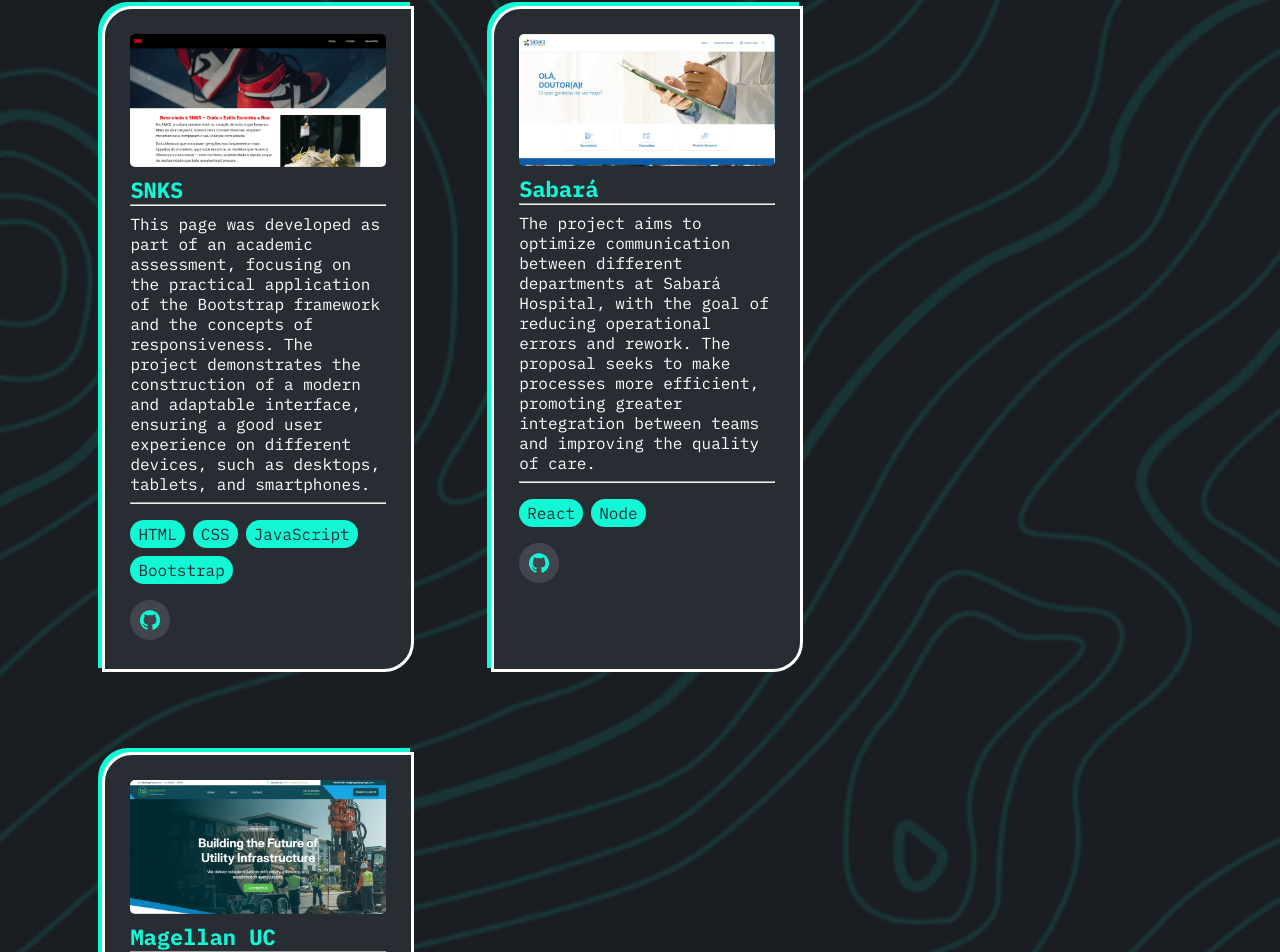
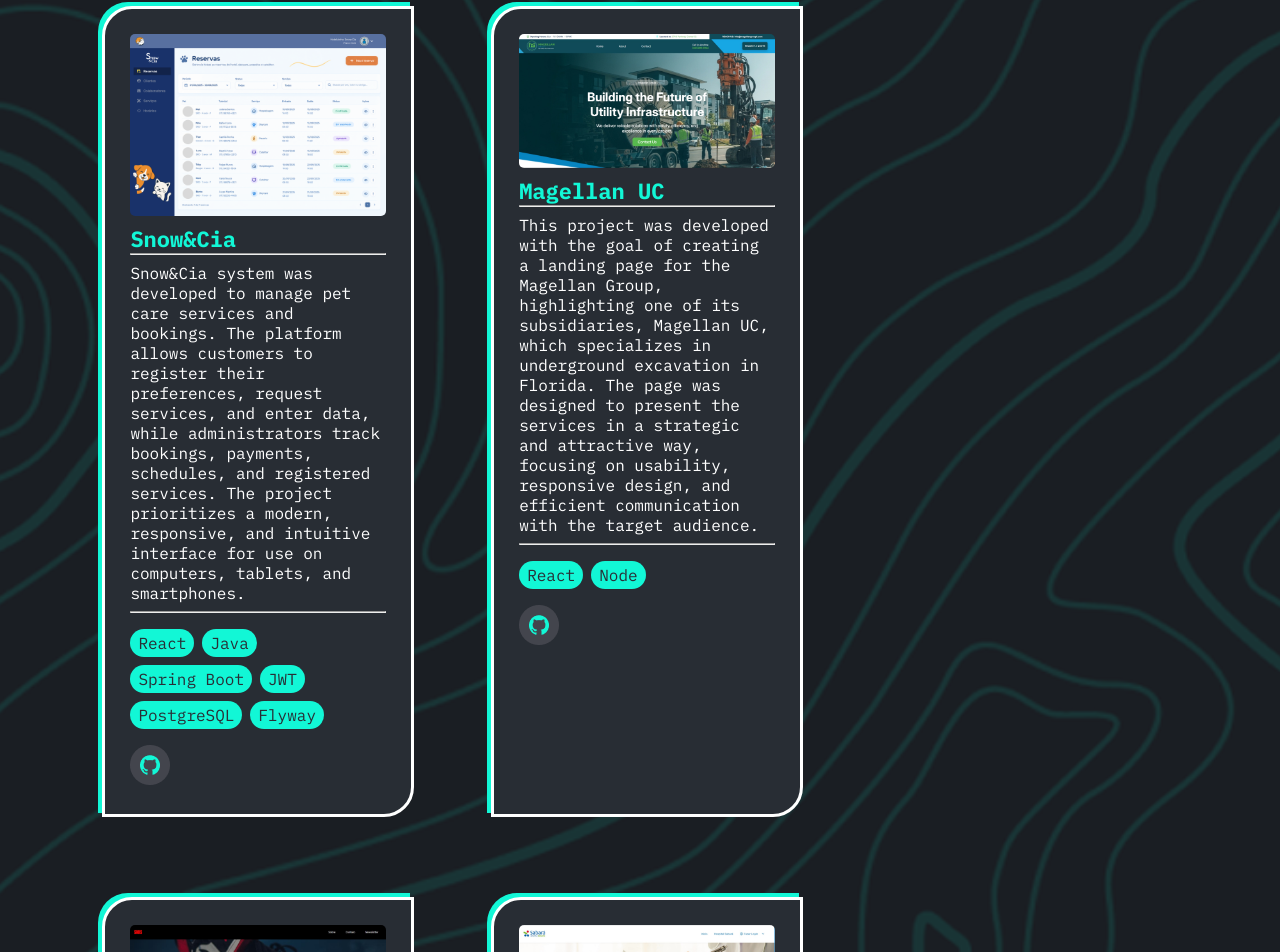
Before and after one commit to EvandroKaibara/portfolio, a React (Vite) app: page /eng in a window 1280 px wide. Shown: the part 2835-3787 px from the top of the page. Built offline with nearby package versions, Linux system fonts and the light colour scheme.

Commit message:
Added new project

```diff
--- a/src/components/About/about.module.css
+++ b/src/components/About/about.module.css
@@ -34,7 +34,6 @@
     .container {
         align-items: center;
         text-align: center;
-        padding: 1.5rem 1rem;
     }
 
     .container h2 {
--- a/src/components/ProjectTitle/project-title.module.css
+++ b/src/components/ProjectTitle/project-title.module.css
@@ -42,7 +42,7 @@
     }
 
     .p {
-        font-size: 1rem;
+        font-size: 0.75rem;
     }
 }
 
--- a/src/components/Text/text.module.css
+++ b/src/components/Text/text.module.css
@@ -94,7 +94,6 @@
     transform: scale(1.1);
 }
 
-/* 📱 Mobile */
 @media (max-width: 768px) {
     .containerText {
         align-items: center;
@@ -107,7 +106,6 @@
 
     .h1::before,
     .h1::after {
-        left: 50%;
         transform: translateX(-50%);
     }
 
@@ -121,7 +119,6 @@
 
     .containerP::before,
     .containerP::after {
-        left: 50%;
         transform: translateX(-50%);
     }
 
@@ -130,7 +127,6 @@
     }
 }
 
-/* 📲 Tablet */
 @media (min-width: 769px) and (max-width: 1024px) {
     .h1 {
         font-size: 3rem;
--- a/src/pages/eng/index.jsx
+++ b/src/pages/eng/index.jsx
@@ -83,6 +83,20 @@
 
                     <div className={styles.containerProjectCards}>
                         <CardProject
+                            img='./img/projects/snowecia.png'
+                            h4="Snow&Cia"
+                            description="Snow&Cia system was developed to manage pet care services and bookings. The platform allows customers to register their preferences, request services, and enter data, while administrators track bookings, payments, schedules, and registered services. The project prioritizes a modern, responsive, and intuitive interface for use on computers, tablets, and smartphones."
+                            github="https://github.com/EvandroKaibara/snowcia"
+                            techs={["React", "Java", "Spring Boot", "JWT", "PostgreSQL", "Flyway"]}
+                        />
+                        <CardProject
+                            img='./img/projects/magellan.jpeg'
+                            h4="Magellan UC"
+                            description="This project was developed with the goal of creating a landing page for the Magellan Group, highlighting one of its subsidiaries, Magellan UC, which specializes in underground excavation in Florida. The page was designed to present the services in a strategic and attractive way, focusing on usability, responsive design, and efficient communication with the target audience."
+                            github="https://github.com/EvandroKaibara/MagellanGroup"
+                            techs={["React", "Node"]}
+                        />
+                        <CardProject
                             img='./img/projects/snks.jpeg'
                             h4="SNKS"
                             description="This page was developed as part of an academic assessment, focusing on the practical application of the Bootstrap framework and the concepts of responsiveness. The project demonstrates the construction of a modern and adaptable interface, ensuring a good user experience on different devices, such as desktops, tablets, and smartphones."
@@ -96,13 +110,6 @@
                             github="https://github.com/EvandroKaibara/Sabara"
                             techs={["React", "Node"]}
                         />
-                        <CardProject
-                            img='./img/projects/magellan.jpeg'
-                            h4="Magellan UC"
-                            description="Este proyecto se desarrolló con el objetivo de crear una página de inicio para el Grupo Magellan, destacando una de sus filiales, Magellan UC, especializada en excavaciones subterráneas en Florida. La página se diseñó para presentar los servicios de forma estratégica y atractiva, priorizando la usabilidad, el diseño adaptable y una comunicación eficaz con el público objetivo."
-                            github="https://github.com/EvandroKaibara/MagellanGroup"
-                            techs={["React", "Node"]}
-                        />
                     </div>
                 </section>
             </main>
--- a/src/pages/es/index.jsx
+++ b/src/pages/es/index.jsx
@@ -85,6 +85,20 @@
 
                 <div className={styles.containerProjectCards}>
                     <CardProject
+                        img='./img/projects/snowecia.png'
+                        h4="Snow&Cia"
+                        description="El sistema Snow&Cia fue desarrollado para gestionar servicios de cuidado de mascotas y reservas. La plataforma permite a los clientes registrar sus preferencias, solicitar servicios e ingresar datos, mientras que los administradores supervisan las reservas, los pagos, las agendas y los servicios registrados. El proyecto prioriza una interfaz moderna, responsiva e intuitiva para su uso en computadoras, tabletas y teléfonos inteligentes."
+                        github="https://github.com/EvandroKaibara/snowcia"
+                        techs={["React", "Java", "Spring Boot", "JWT", "PostgreSQL", "Flyway"]}
+                    />
+                    <CardProject
+                        img='./img/projects/magellan.jpeg'
+                        h4="Magellan UC"
+                        description="Este proyecto se desarrolló con el objetivo de crear una página de inicio para el Grupo Magellan, destacando una de sus filiales, Magellan UC, especializada en excavaciones subterráneas en Florida. La página se diseñó para presentar los servicios de forma estratégica y atractiva, priorizando la usabilidad, el diseño adaptable y una comunicación eficaz con el público objetivo."
+                        github="https://github.com/EvandroKaibara/MagellanGroup"
+                        techs={["React", "Node"]}
+                    />
+                    <CardProject
                         img='./img/projects/snks.jpeg'
                         h4="SNKS"
                         description="Esta página se desarrolló como parte de una evaluación académica, centrada en la aplicación práctica del framework Bootstrap y los conceptos de adaptabilidad. El proyecto demuestra la construcción de una interfaz moderna y adaptable, que garantiza una buena experiencia de usuario en diferentes dispositivos, como ordenadores de escritorio, tabletas y teléfonos inteligentes."
@@ -98,13 +112,6 @@
                         github="https://github.com/EvandroKaibara/Sabara"
                         techs={["React", "Node"]}
                     />
-                    <CardProject
-                        img='./img/projects/magellan.jpeg'
-                        h4="Magellan UC"
-                        description="Este proyecto se desarrolló con el objetivo de crear una página de inicio para el Grupo Magellan, destacando una de sus filiales, Magellan UC, especializada en excavaciones subterráneas en Florida. La página se diseñó para presentar los servicios de forma estratégica y atractiva, priorizando la usabilidad, el diseño adaptable y una comunicación eficaz con el público objetivo."
-                        github="https://github.com/EvandroKaibara/MagellanGroup"
-                        techs={["React", "Node"]}
-                    />
                 </div>
             </section>
 
--- a/src/pages/pt/index.jsx
+++ b/src/pages/pt/index.jsx
@@ -83,6 +83,20 @@
 
                     <div className={styles.containerProjectCards}>
                         <CardProject
+                            img='./img/projects/snowecia.png'
+                            h4="Snow&Cia"
+                            description="Sistema Snow&Cia desenvolvido para gerenciar serviços e reservas de cuidados para pets. A plataforma permite que clientes cadastrem seus animais, solicitem serviços, selecionem datas e adicionais, enquanto administradoras acompanham reservas, pagamentos, agenda e serviços cadastrados. O projeto prioriza uma interface moderna, responsiva e intuitiva para uso em computadores, tablets e smartphones."
+                            github="https://github.com/EvandroKaibara/snowcia"
+                            techs={["React", "Java", "Spring Boot", "JWT", "PostgreSQL", "Flyway"]}
+                        />
+                        <CardProject
+                            img='./img/projects/magellan.jpeg'
+                            h4="Magellan UC"
+                            description="Este projeto foi desenvolvido com o objetivo de criar uma landing page para o Magellan Group, destacando uma de suas subsidiárias, a Magellan UC, especializada em escavações subterrâneas na Flórida. A página foi projetada para apresentar os serviços de maneira estratégica e atraente, com foco na usabilidade, no design responsivo e na comunicação eficiente com o público-alvo."
+                            github="https://github.com/EvandroKaibara/MagellanGroup"
+                            techs={["React", "Node"]}
+                        />
+                        <CardProject
                             img='./img/projects/snks.jpeg'
                             h4="SNKS"
                             description="Página desenvolvida como parte de uma avaliação acadêmica, com foco na aplicação prática do framework Bootstrap e nos conceitos de responsividade. O projeto demonstra a construção de uma interface moderna e adaptável, garantindo uma boa experiência de uso em diferentes dispositivos, como desktops, tablets e smartphones."
@@ -96,13 +110,6 @@
                             github="https://github.com/EvandroKaibara/Sabara"
                             techs={["React", "Node"]}
                         />
-                        <CardProject
-                            img='./img/projects/magellan.jpeg'
-                            h4="Magellan UC"
-                            description="This project was developed with the goal of creating a landing page for the Magellan Group, highlighting one of its subsidiaries, Magellan UC, which specializes in underground excavation in Florida. The page was designed to present the services in a strategic and attractive way, focusing on usability, responsive design, and efficient communication with the target audience."
-                            github="https://github.com/EvandroKaibara/MagellanGroup"
-                            techs={["React", "Node"]}
-                        />
                     </div>
 
                 </section>
```
Also changed, not shown: public/img/projects/snowecia.png (added).
